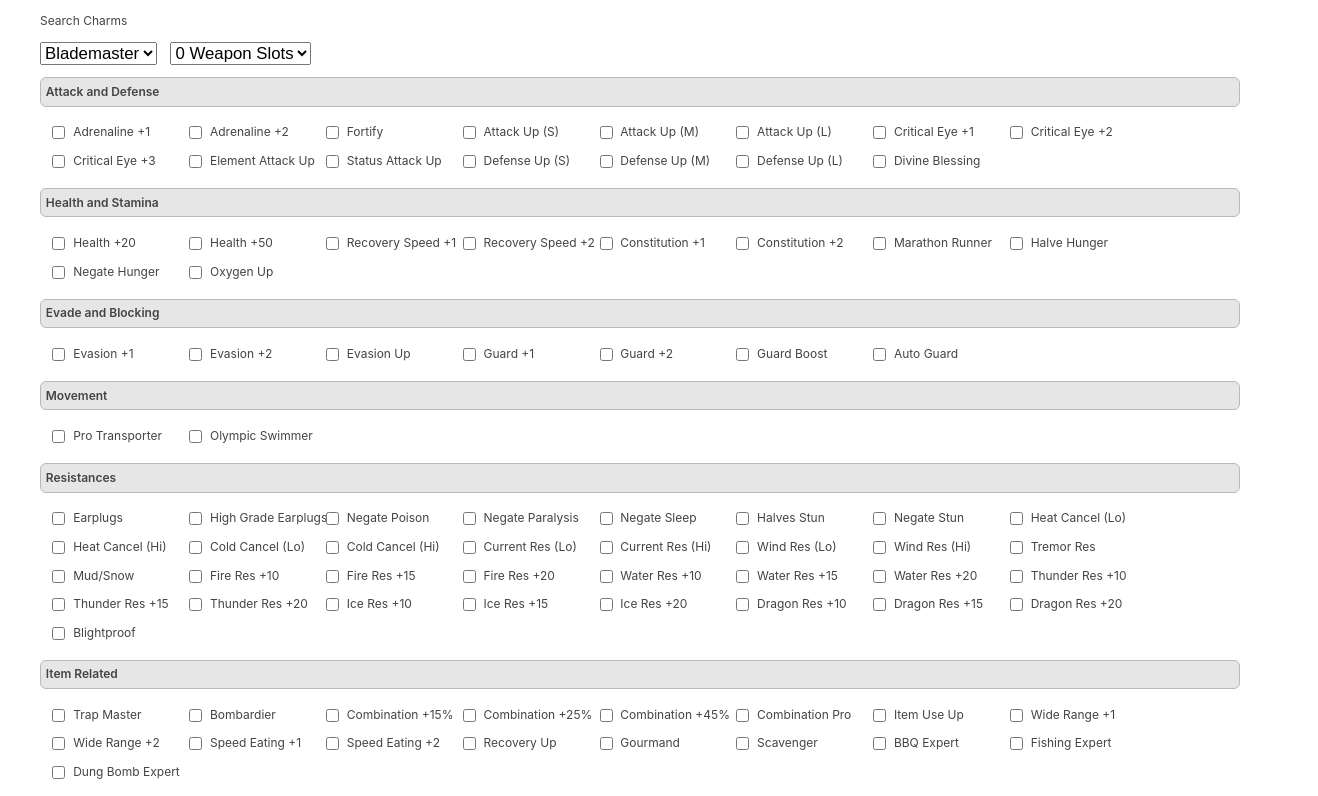
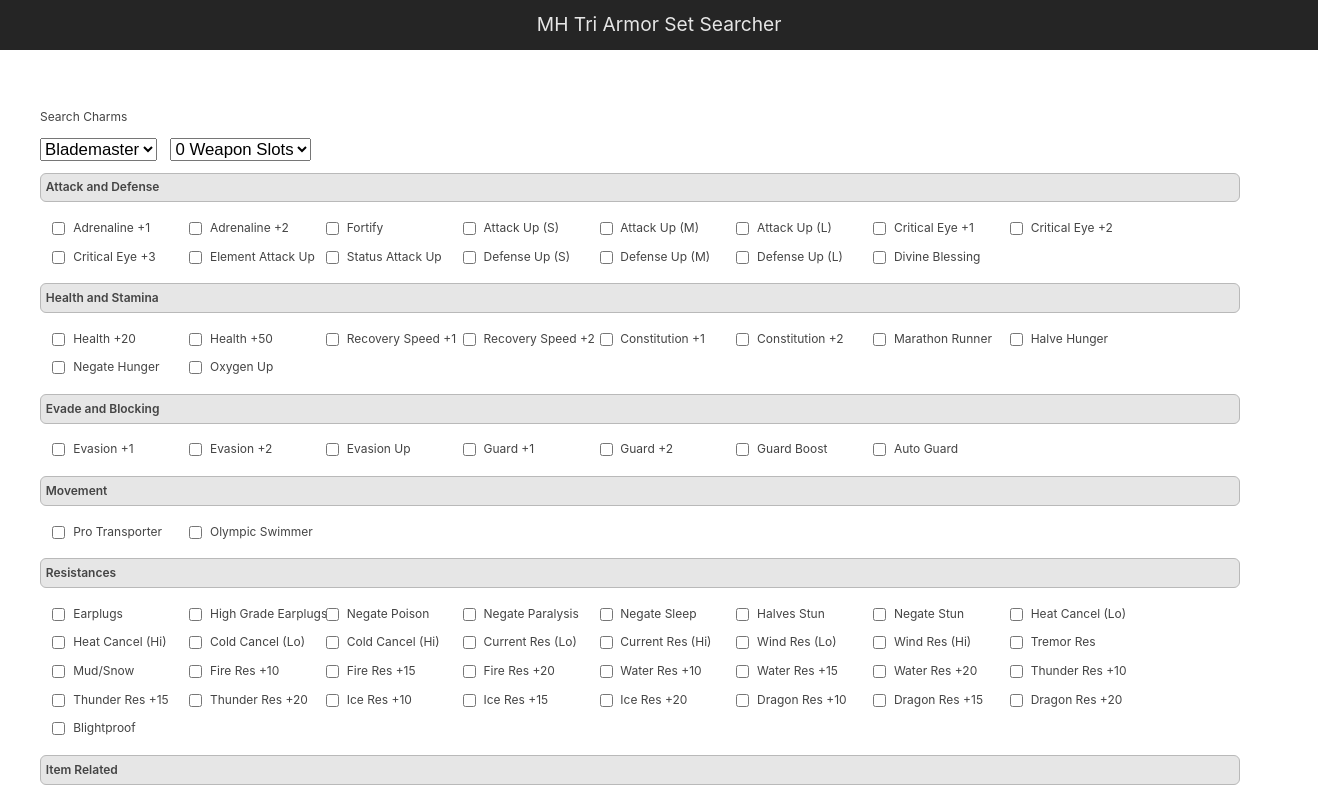
Before and after one commit to TimH96/mhtri-armor-set-searcher, a website built with Parcel: page src/app/pages/index.html in a window 1280 px wide. Shown: the top 796 px of the page, 1318 px wide, since content can reach past the window. Built offline with nearby package versions, Linux system fonts and the light colour scheme; files whose address does not match are found by name.

Commit message:
add header

```diff
--- a/src/app/pages/index.html
+++ b/src/app/pages/index.html
@@ -27,6 +27,10 @@
   </head>
 
   <body>
+    <div id="header">
+      MH Tri Armor Set Searcher
+    </div>
+
     <div id="main-body">
       <!-- navbar -->
       <div id="navbar-container">
--- a/src/app/pages/styles.css
+++ b/src/app/pages/styles.css
@@ -3,11 +3,14 @@
   --color-border: rgb(185, 185, 185);
   --color-highlight: rgb(230, 230, 230);
   --color-highlighted-background: rgb(194, 218, 255);
+  --color-header-background: rgb(37, 37, 37);
 }
 
 body {
+  overflow-x: hidden;
   line-height: 1.4;
   color: var(--color-text);
+  margin: 0;
   font: 12px/1.5 -apple-system, BlinkMacSystemFont, "Segoe UI", Roboto,
     "Helvetica Neue", Arial, "Noto Sans", sans-serif, "Apple Color Emoji",
     "Segoe UI Emoji", "Segoe UI Symbol", "Noto Color Emoji";
@@ -20,6 +23,17 @@
 
 ul {
   padding: 0;
+}
+
+#header {
+  color: var(--color-highlight);
+  background-color: var(--color-header-background);
+  font-size: 1.6em;
+  text-align: center;
+
+  width: 100%;
+  padding: 0.6em 1em;
+  margin: -0.1em 0em 3em 0em;
 }
 
 #main-body {
```
